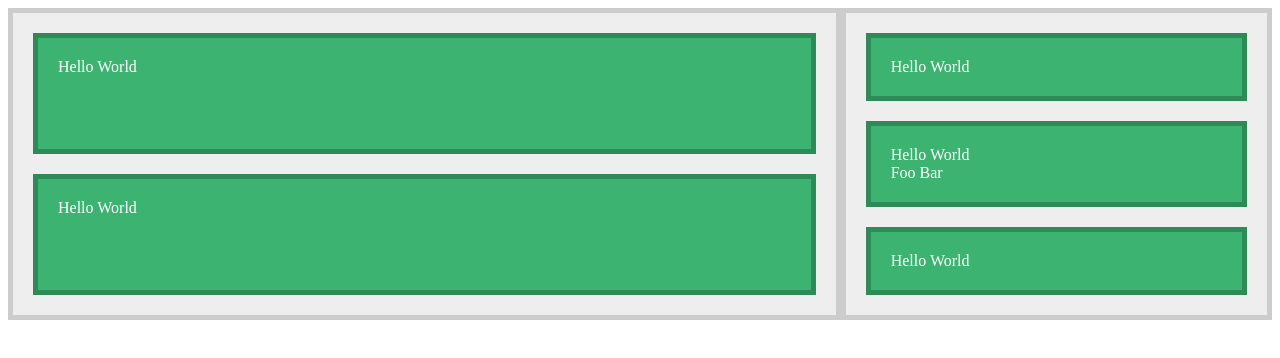
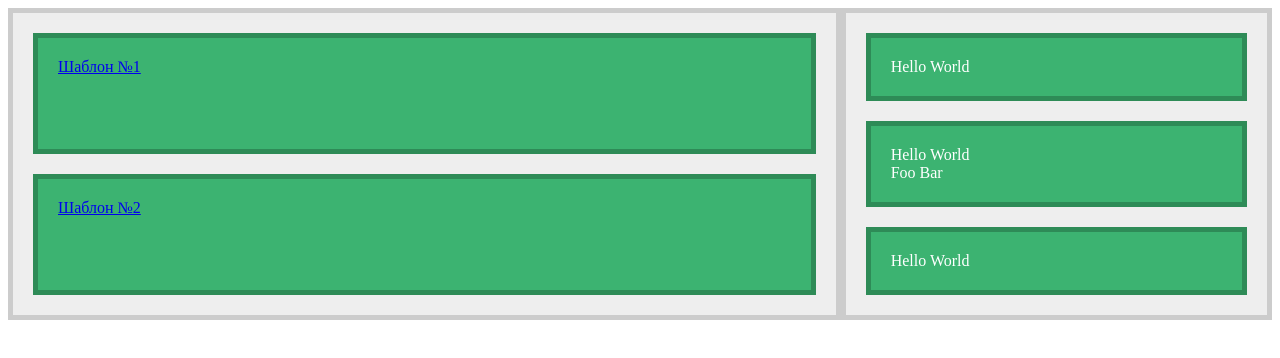
Before and after one commit to vitek74/flexbox, a plain HTML site: page index.html in a window 1280 px wide. Drawn offline with Linux system fonts and the light colour scheme.

Commit message:
ССылки

```diff
--- a/index.html
+++ b/index.html
@@ -12,10 +12,10 @@
     <div class="columns">
         <div class="column main-column">
             <article class="article">
-                Hello World
+                <a href="index_2.html">Шаблон №1</a>
               </article>
               <article class="article">
-                Hello World
+                <a href="index_3.html">Шаблон №2</a>
               </article>
         </div>
         <div class="column">
```
